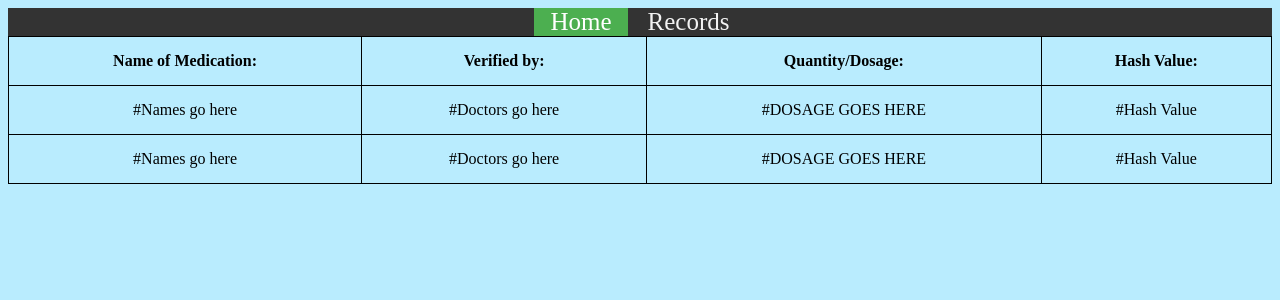
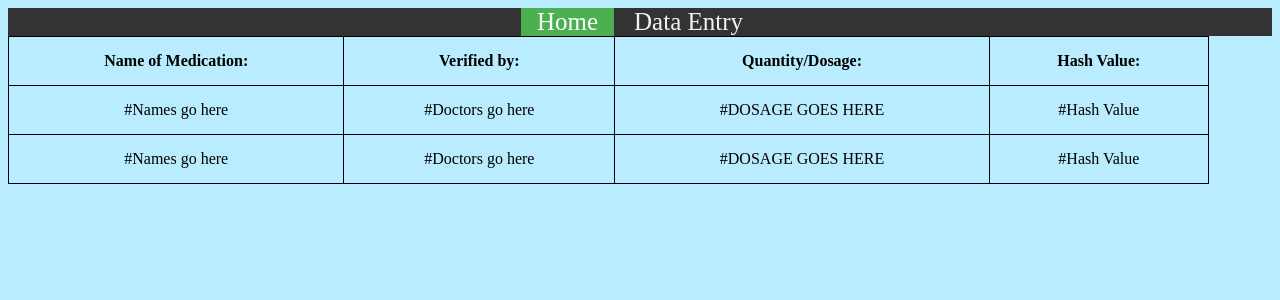
Before and after one commit to resetii/Capstone-MedicationBlockchain, a Flask app: page /records in a window 1280 px wide. Shown: the top 300 px of the page. Run offline with Flask 2, Linux system fonts and the light colour scheme; parts of the project's set-up code (start-up, migrations or seed data) failed here and were passed over.

Commit message:
added navigation

```diff
--- a/templates/records.html
+++ b/templates/records.html
@@ -9,11 +9,11 @@
 <body>
 
 <div class="topnav">
-  <a class="active" href="index.html">Home</a>
-  <a href="records.html">Records</a>
+  <a class="active" href="">Home</a>
+  <a href="dataentry">Data Entry</a>
 </div>
 
-<table style="width:100%">
+<table style="width:95%">
   <tr>
     <th>Name of Medication:</th>
     <th>Verified by:</th>
```
